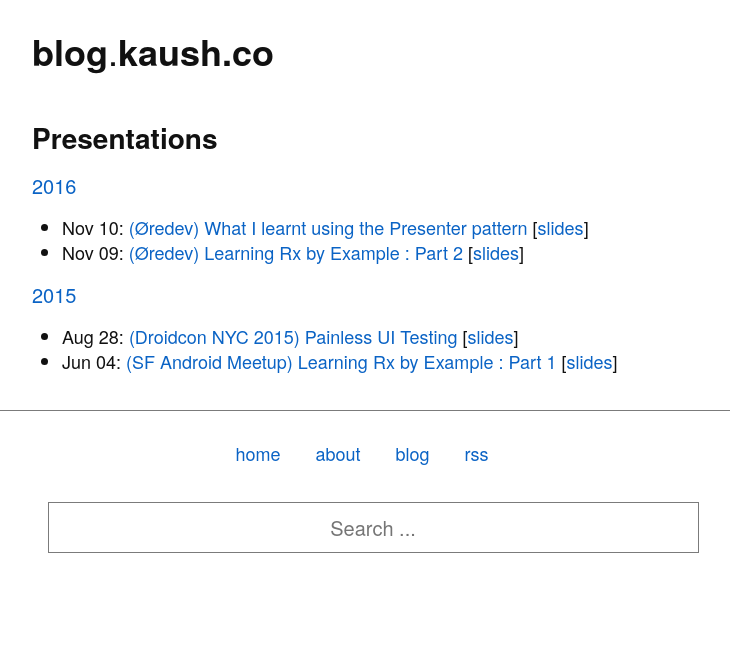
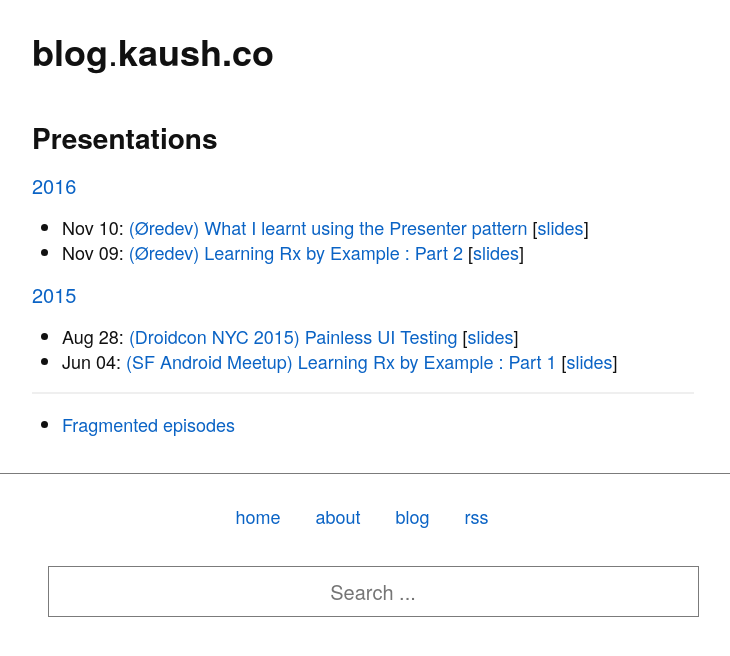
Before and after one commit to kaushikgopal/octopress-kaush-blog, a Jekyll site: the page built from presentations.md, in a window 1280 px wide, cut to the strip 204-860 px from the top of the page. Shown: the whole strip, without its empty margins (278-1008 px from the left). Built offline with Jekyll 4.4.1, drawn with Linux system fonts in a browser that asks for light colours.

Commit message:
fix: add fragmented episode list

```diff
--- a/presentations.md
+++ b/presentations.md
@@ -13,3 +13,7 @@ permalink: /presentations/
 
 * Aug 28: [(Droidcon NYC 2015) Painless UI Testing](https://www.youtube.com/watch?v=ZzXN6iV26wg) [[slides](https://speakerdeck.com/kaushikgopal/painless-ui-testing)]
 * Jun 04: [(SF Android Meetup) Learning Rx by Example : Part 1](https://www.youtube.com/watch?v=k3D0cWyNno4) [[slides](https://speakerdeck.com/kaushikgopal/learning-rxjava-for-android-by-example)]
+
+<hr />
+
+* [Fragmented episodes](http://fragmentedpodcast.com/episodes/all/)
```
